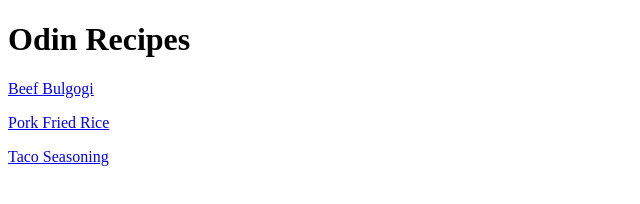
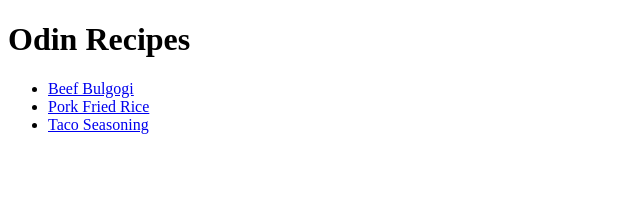
Before and after one commit to justinhcabral/odin-recipes, a plain HTML site: page index.html in a window 1280 px wide. Shown: the whole page, without its empty margins (0-640 px from the left). Drawn offline with Linux system fonts and the light colour scheme.

Commit message:
Turn links into unordered list of links

```diff
--- a/index.html
+++ b/index.html
@@ -6,7 +6,9 @@
     </head>
     <body>
         <h1>Odin Recipes</h1>
-        <p><a href="./recipes/BeefBulgogi.html">Beef Bulgogi</a></p>
-        <p><a href="./recipes/PorkFriedRice.html">Pork Fried Rice</a></p>
-        <p><a href="./recipes/TacoSeasoning.html">Taco Seasoning</a></p>
+        <ul>
+            <li><a href="./recipes/BeefBulgogi.html">Beef Bulgogi</a></li>
+            <li><a href="./recipes/PorkFriedRice.html">Pork Fried Rice</a></li>
+            <li><a href="./recipes/TacoSeasoning.html">Taco Seasoning</a></li>
+        </ul>
     </body>
```
